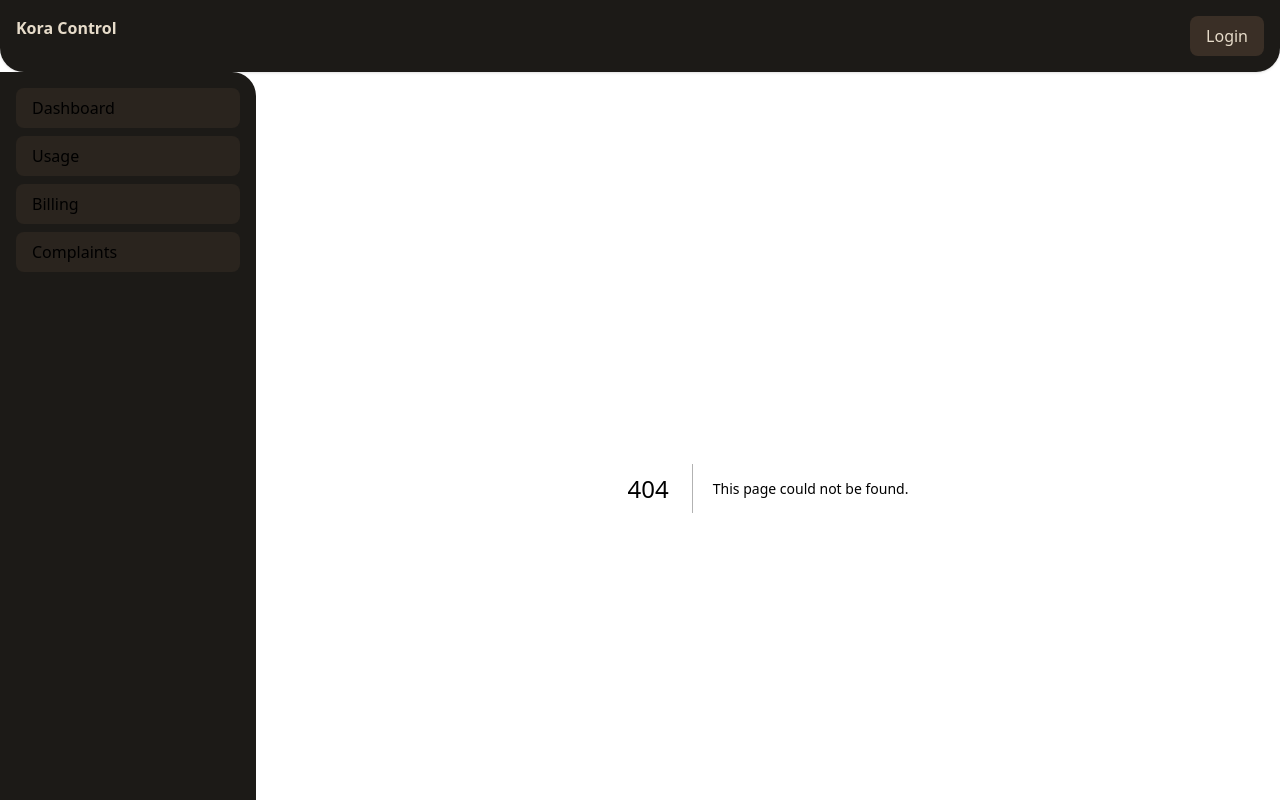
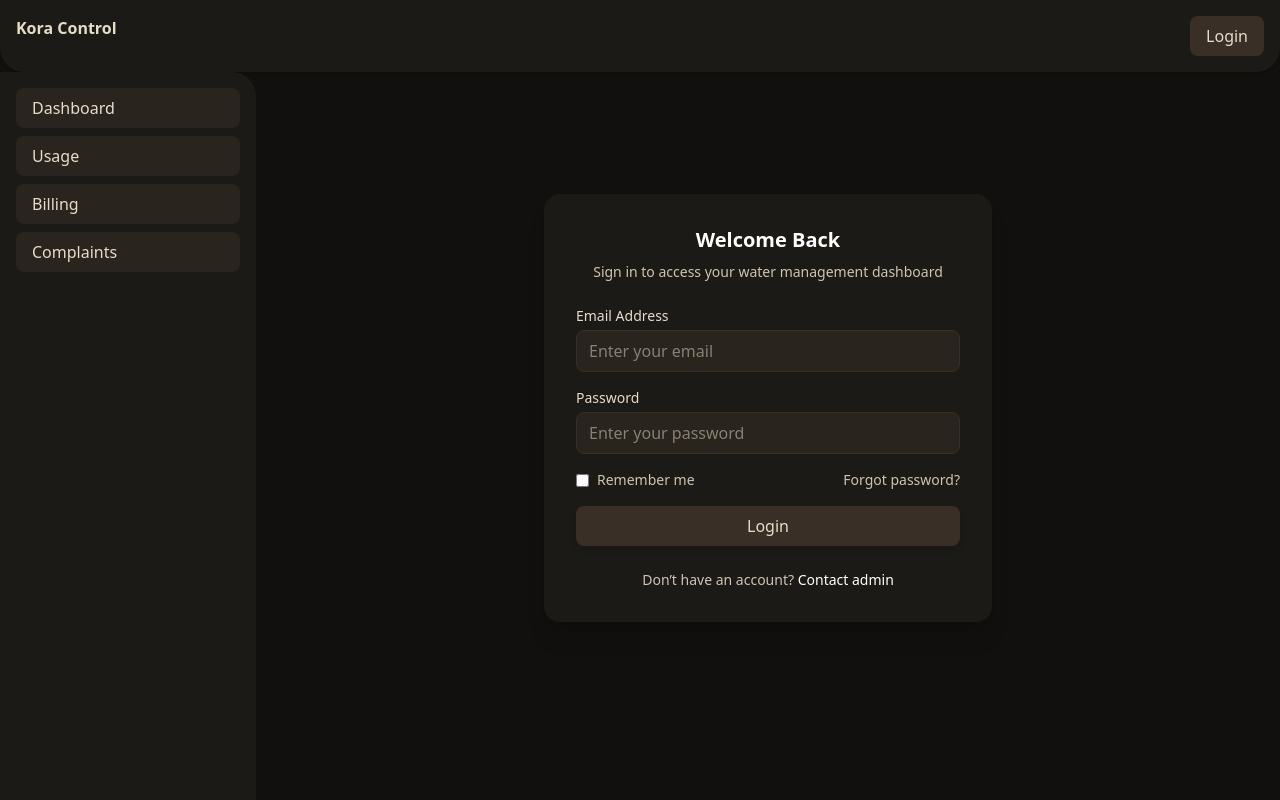
Before and after one commit to betyjo/kControl, a Next.js app in the folder user-ui/: page /auth/login in a window 1280 px wide. Before the commit this address had no page. Shown: the top 800 px of the page. Built offline with nearby package versions, Linux system fonts and the light colour scheme.

Commit message:
add login page component with email and password fields

```diff
--- /dev/null
+++ b/user-ui/app/auth/login/page.tsx
@@ -0,0 +1,88 @@
+"use client";
+
+import { useState } from "react";
+
+export default function LoginPage() {
+  const [email, setEmail] = useState("");
+  const [password, setPassword] = useState("");
+
+  return (
+    <div className="flex items-center justify-center min-h-[80vh]">
+      <div className="w-full max-w-md bg-[#1c1a17] p-8 rounded-2xl shadow-xl">
+
+        {/* Header */}
+        <div className="mb-6 text-center">
+          <h1 className="text-xl font-bold text-white">
+            Welcome Back
+          </h1>
+          <p className="text-sm text-[#cfc3b3] mt-2">
+            Sign in to access your water management dashboard
+          </p>
+        </div>
+
+        {/* Form */}
+        <form className="space-y-4">
+
+          {/* Email */}
+          <div>
+            <label className="block text-sm mb-1 text-[#e7dcca]">
+              Email Address
+            </label>
+            <input
+              type="email"
+              placeholder="Enter your email"
+              value={email}
+              onChange={(e) => setEmail(e.target.value)}
+              className="w-full px-3 py-2 rounded-lg bg-[#2a241e] border border-[#3a2f26]
+                         focus:outline-none focus:ring-2 focus:ring-[#6b4f3a]"
+            />
+          </div>
+
+          {/* Password */}
+          <div>
+            <label className="block text-sm mb-1 text-[#e7dcca]">
+              Password
+            </label>
+            <input
+              type="password"
+              placeholder="Enter your password"
+              value={password}
+              onChange={(e) => setPassword(e.target.value)}
+              className="w-full px-3 py-2 rounded-lg bg-[#2a241e] border border-[#3a2f26]
+                         focus:outline-none focus:ring-2 focus:ring-[#6b4f3a]"
+            />
+          </div>
+
+          {/* Remember / Forgot */}
+          <div className="flex justify-between text-sm text-[#cfc3b3]">
+            <label className="flex items-center gap-2">
+              <input type="checkbox" />
+              Remember me
+            </label>
+
+            <span className="hover:text-white cursor-pointer">
+              Forgot password?
+            </span>
+          </div>
+
+          {/* Button */}
+          <button
+            type="submit"
+            className="w-full bg-[#3a2f26] py-2 rounded-lg
+                       hover:bg-[#4a3a2f] transition shadow-md"
+          >
+            Login
+          </button>
+        </form>
+
+        {/* Footer */}
+        <p className="text-sm text-center text-[#cfc3b3] mt-6">
+          Don’t have an account?{" "}
+          <span className="text-white cursor-pointer hover:underline">
+            Contact admin
+          </span>
+        </p>
+      </div>
+    </div>
+  );
+}
```
